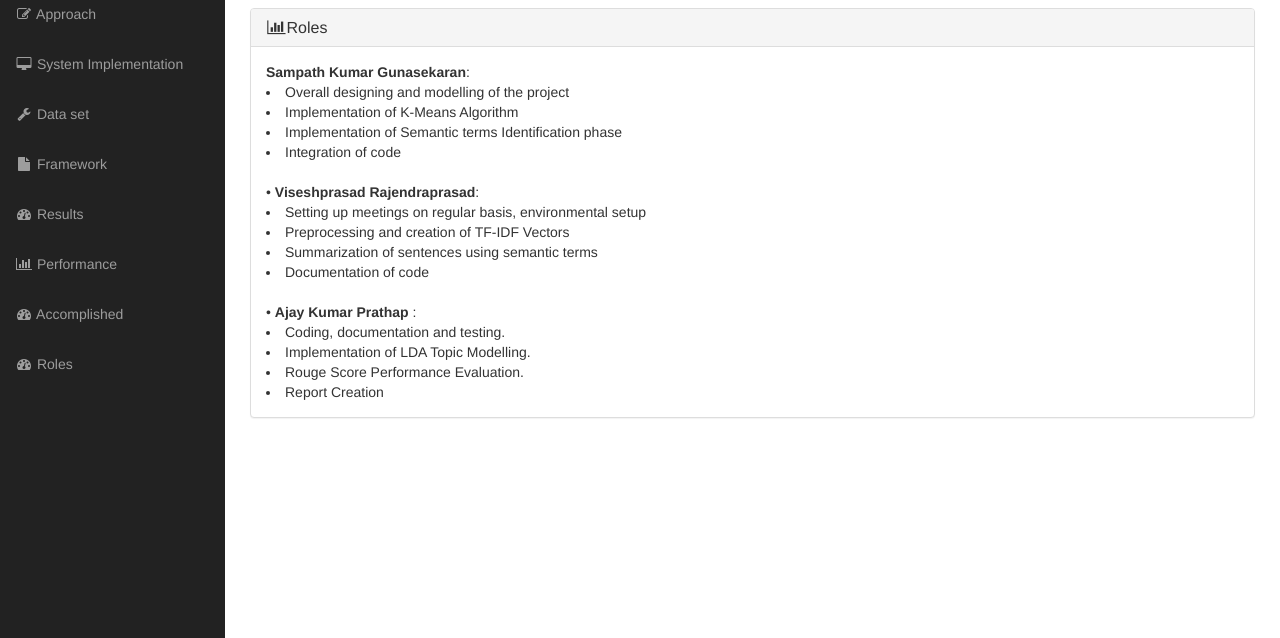
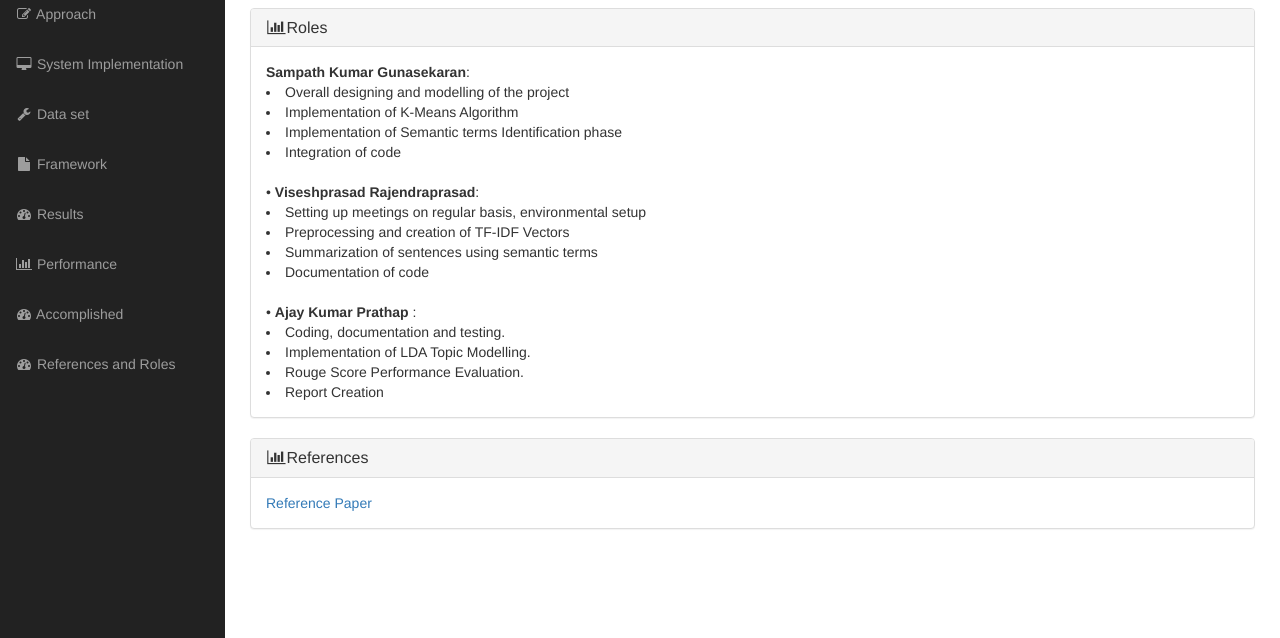
Before and after one commit to sampu2107/TextSummarization, a plain HTML site: page roles.html in a window 1280 px wide. Shown: the part 162-800 px from the top of the page. Drawn offline with Linux system fonts and the light colour scheme.

Commit message:
Final Commit

```diff
--- a/roles.html
+++ b/roles.html
@@ -136,9 +136,8 @@
                         <a href="index-rtl.html"><i class="fa fa-fw fa-dashboard"></i> Accomplished</a>
                     </li>
                      <li>
-                        <a href="roles.html"><i class="fa fa-fw fa-dashboard"></i> Roles</a>
-                    </li>
-                </ul>
+                        <a href="roles.html"><i class="fa fa-fw fa-dashboard"></i> References and Roles</a>
+                    </li>              </ul>
             </div>
             <!-- /.navbar-collapse -->
         </nav>
@@ -188,8 +187,19 @@
       </div>
        </div>
 
+<div class="row">
+                    <div class="col-lg-12">
+                        <div class="panel panel-default">
+                            <div class="panel-heading">
+                                <h3 class="panel-title"><i class="fa fa-bar-chart-o fa-fw"></i>References</h3>
+                            </div>
+                            <div class="panel-body">
+                             <a href="https://journalofbigdata.springeropen.com/articles/10.1186/s40537-015-0020-5">Reference Paper</a>
 
-
+</div>
+    </div>
+      </div>
+       </div>
 
 
                 <!-- /.row -->
```
Also changed, not shown: blank-page.html (+1 -1 lines), bootstrap-elements.html (+2 -2 lines), bootstrap-grid.html (+3 -3 lines), forms.html (+3 -4 lines), index-rtl.html (+1 -1 lines), index.html (+1 -1 lines), results.html (+2 -2 lines), tables.html (+2 -2 lines).
